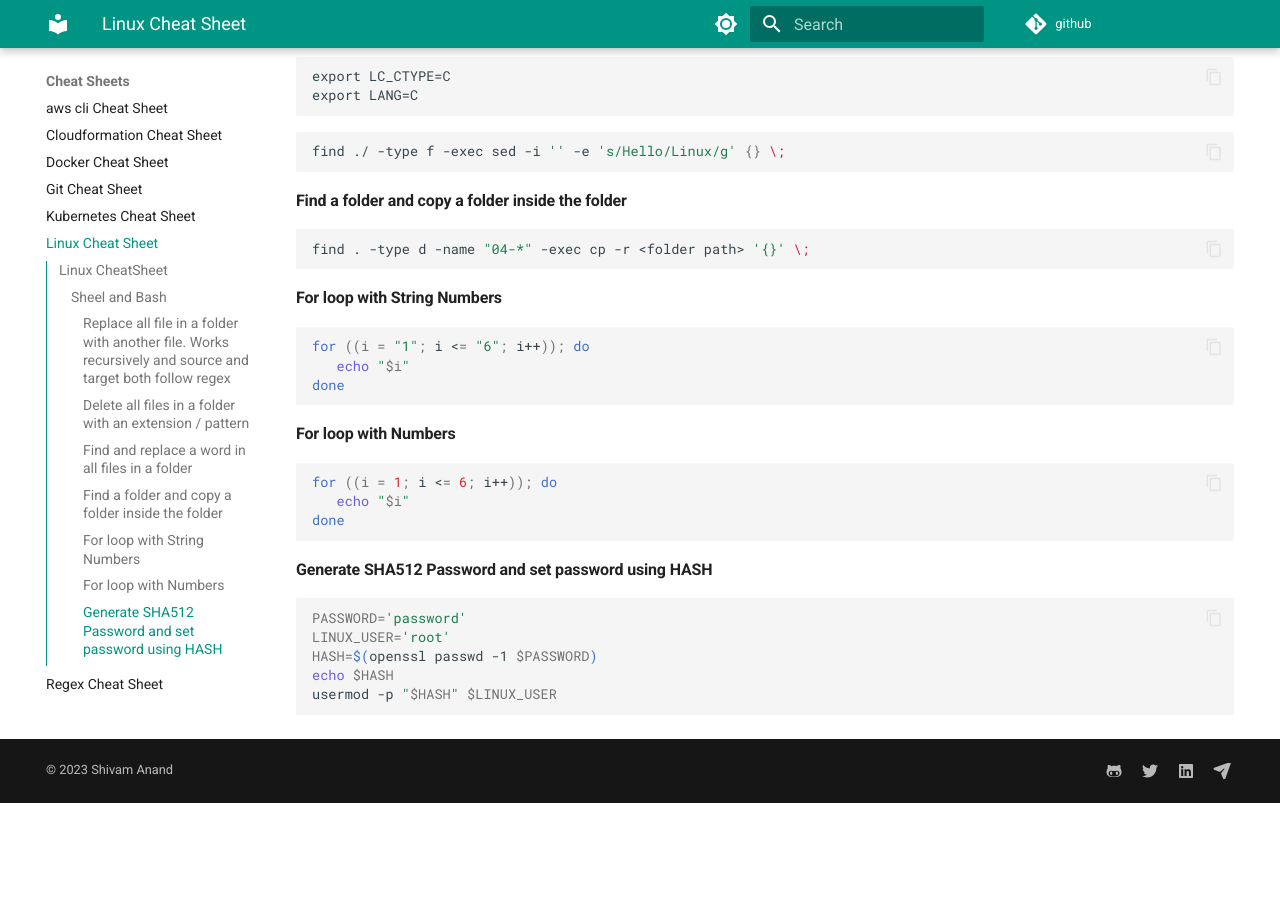
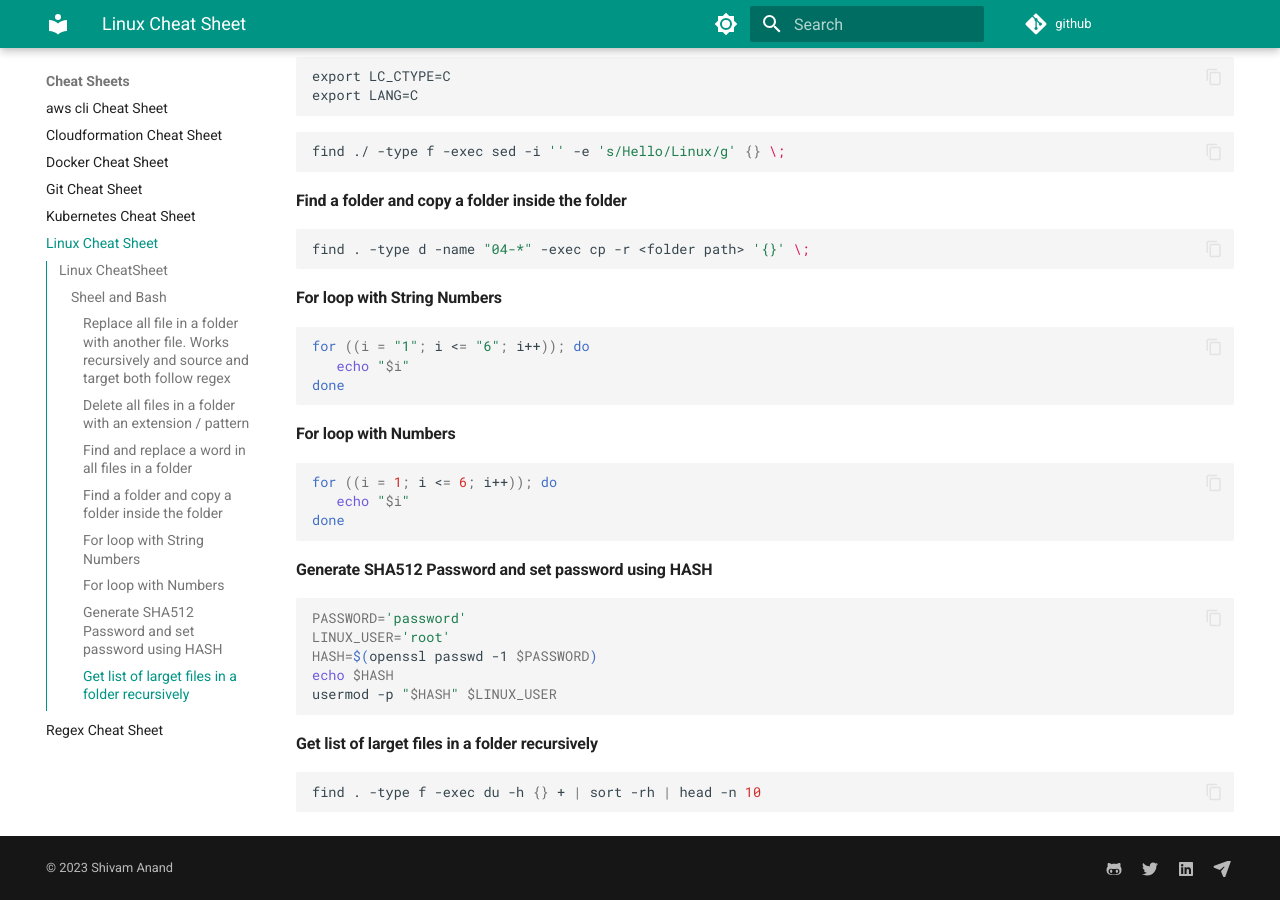
Before and after one commit to anandshivam44/Documentation, an MkDocs documentation site: the page built from docs/CheatSheetsAndSnippets/LinuxCheatSheet.md, in a window 1280 px wide and 900 px high, scrolled down 644 px. Built offline with MkDocs 1.6.1 and Material for MkDocs 9.7.7, drawn with Linux system fonts in a browser that asks for light colours; comment, search, counter and statistics services are not loaded; before the commit the page ends 1447 px from its top, so only the background shows below that.

Commit message:
large files

````diff
--- a/docs/CheatSheetsAndSnippets/LinuxCheatSheet.md
+++ b/docs/CheatSheetsAndSnippets/LinuxCheatSheet.md
@@ -48,3 +48,7 @@ HASH=$(openssl passwd -1 $PASSWORD)
 echo $HASH
 usermod -p "$HASH" $LINUX_USER
 ```
+#### Get list of larget files in a folder recursively
+```bash
+find . -type f -exec du -h {} + | sort -rh | head -n 10
+```
````
